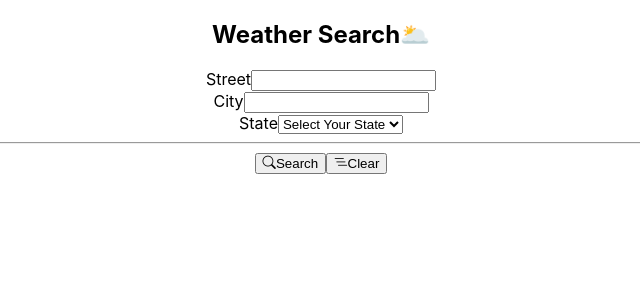
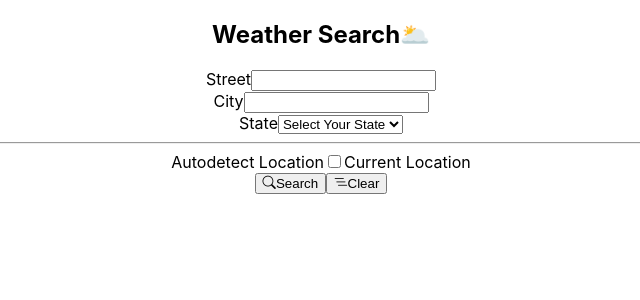
Before and after one commit to gbccccc/Weather-React, a React (Create React App) app in the folder frontend/: page / in a window 1280 px wide. Shown: the top 300 px of the page, without its empty margins (319-959 px from the left). Built offline with nearby package versions, Linux system fonts and the light colour scheme.

Commit message:
autodetect checkbox

```diff
--- a/frontend/src/SearchingBlock.tsx
+++ b/frontend/src/SearchingBlock.tsx
@@ -12,15 +12,15 @@ function SearchingBlock() {
         <h2> Weather Search🌥️ </h2>
         <Form>
           <Form.Group>
-            <Form.Group>
+            <Form.Group controlId="street">
               <Form.Label>Street</Form.Label>
               <Form.Control type="input" required name="street"></Form.Control>
             </Form.Group>
-            <Form.Group>
+            <Form.Group controlId="city">
               <Form.Label>City</Form.Label>
               <Form.Control type="input" required name="city"></Form.Control>
             </Form.Group>
-            <Form.Group>
+            <Form.Group controlId="state">
               <Form.Label>State</Form.Label>
               <Form.Select required name="state">
                 <option>Select Your State</option>
@@ -29,6 +29,11 @@ function SearchingBlock() {
             </Form.Group>
           </Form.Group>
           <hr/>
+          <Form.Group controlId="autodetect">
+            <Form.Label>Autodetect Location</Form.Label>
+            <Form.Control type="checkbox" name="autodetect"></Form.Control>
+            <Form.Label>Current Location</Form.Label>
+          </Form.Group>
           <Button><i className="bi bi-search"></i>Search</Button>
           <Button><i className="bi bi-list-nested"></i>Clear</Button>
         </Form>
```
